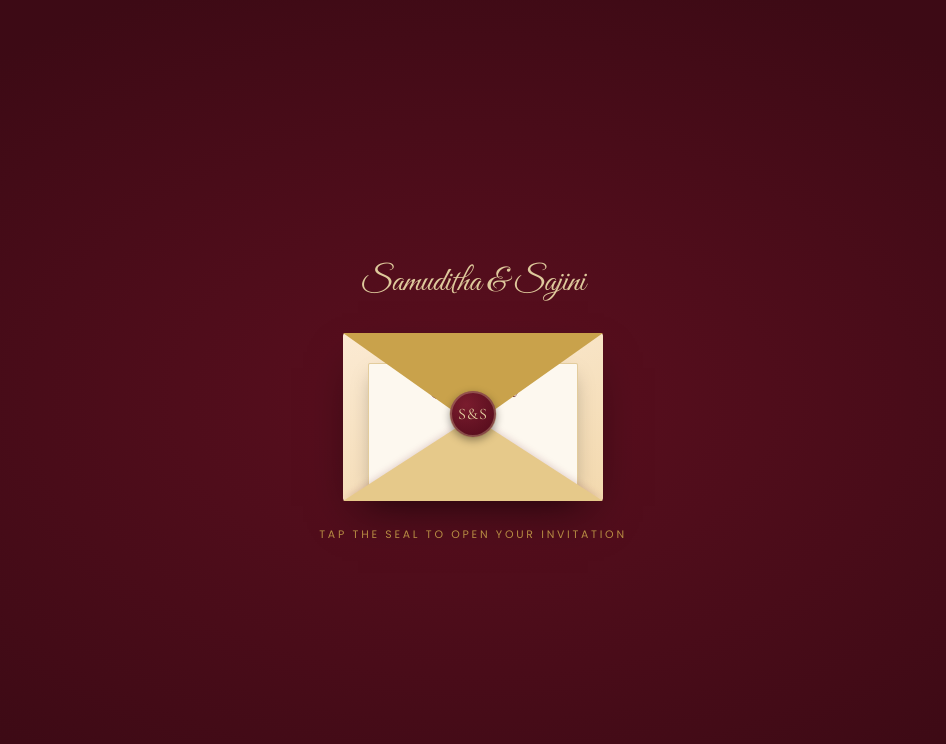
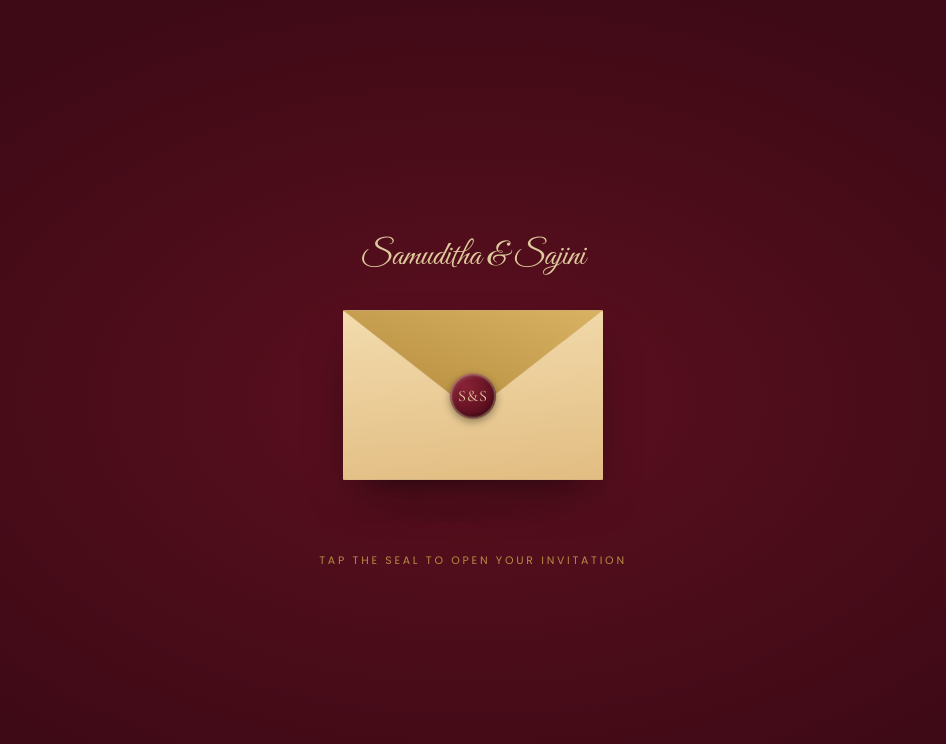
Before and after one commit to jiltone/wedding-card, a website: page public/index.html in a window 1280 px wide. Shown: the top 744 px of the page, without its empty margins (167-1113 px from the left). Drawn offline with nearby package versions, Linux system fonts and the light colour scheme.

Commit message:
Rebuild envelope intro with realistic paper-fold geometry and depth
Replace the flat border-triangle hack with clip-path panels whose
edges exactly meet (no gap where the letter could peek through while
"closed"), add gradients/drop-shadows for real depth, a resting 3D
tilt, ground shadow, a seal-break flourish, and a settle/"read" beat
before the scene fades away.

```diff
--- a/public/index.html
+++ b/public/index.html
@@ -188,57 +188,80 @@
   /* ---------- Envelope-opening intro ---------- */
   #loading-screen.scene-exit {
     opacity: 0;
-    transform: scale(1.06);
-    transition: opacity 0.9s ease, transform 0.9s ease, visibility 0.9s ease;
+    transform: scale(1.08);
+    filter: blur(6px);
+    transition: opacity 1s ease, transform 1s ease, filter 1s ease, visibility 1s ease;
   }
 
   .envelope-scene {
     display: flex;
     flex-direction: column;
     align-items: center;
+  }
+
+  .envelope-lift {
     animation: scene-float 5s ease-in-out infinite;
   }
   @keyframes scene-float {
     0%, 100% { transform: translateY(0); }
-    50% { transform: translateY(-6px); }
+    50% { transform: translateY(-7px); }
   }
 
   .loading-names {
     font-family: 'Great Vibes', cursive;
     color: #e6d4a3;
     font-size: 2.1rem;
-    margin-bottom: 1.6rem;
+    margin-bottom: 1.75rem;
     opacity: 0.95;
   }
 
   .envelope {
     position: relative;
     width: 260px;
-    height: 168px;
-    perspective: 900px;
+    height: 172px;
+    perspective: 1100px;
+    transform: rotateX(10deg);
+    transform-style: preserve-3d;
   }
 
-  /* back panel (visible once flap opens / letter is out) */
+  /* soft contact shadow on the ground beneath the envelope */
+  .envelope-ground-shadow {
+    width: 220px;
+    height: 22px;
+    margin-top: 22px;
+    background: radial-gradient(ellipse, rgba(61,10,21,0.4), rgba(61,10,21,0) 72%);
+    filter: blur(2px);
+    transition: opacity 0.9s ease, transform 0.9s ease;
+  }
+  .envelope-scene.opening .envelope-ground-shadow {
+    transform: scale(1.15);
+    opacity: 0.6;
+  }
+
+  /* back panel */
   .envelope-back {
     position: absolute;
     inset: 0;
-    background: linear-gradient(160deg, #fbead3, #f3d9ae);
+    background: linear-gradient(160deg, #fceedb, #edd3a3);
     border-radius: 3px;
-    box-shadow: 0 20px 45px -15px rgba(0,0,0,0.55);
+    box-shadow: 0 22px 48px -16px rgba(0,0,0,0.55);
   }
 
   /* the letter card, starts tucked low inside the envelope */
   .letter {
     position: absolute;
     left: 50%;
-    bottom: 8px;
-    width: 210px;
-    height: 130px;
-    transform: translateX(-50%) translateY(0);
-    background: #fdf8ef;
-    border: 1px solid rgba(201,162,75,0.5);
+    bottom: 6px;
+    width: 208px;
+    height: 132px;
+    transform: translateX(-50%) translateY(0) rotateZ(-2.5deg);
+    transform-origin: center bottom;
+    background:
+      repeating-linear-gradient(180deg, rgba(201,162,75,0.05) 0px, rgba(201,162,75,0.05) 1px, transparent 1px, transparent 22px),
+      linear-gradient(175deg, #fffdf8, #fbf3e2);
+    border: 1px solid rgba(201,162,75,0.55);
     border-radius: 2px;
-    box-shadow: 0 8px 20px -6px rgba(0,0,0,0.35);
+    box-shadow: 0 6px 16px -6px rgba(0,0,0,0.3);
     display: flex;
     flex-direction: column;
     align-items: center;
@@ -246,13 +269,19 @@
     text-align: center;
     padding: 10px;
     z-index: 1;
-    transition: transform 1.1s cubic-bezier(.22,.9,.32,1) 0.5s, box-shadow 1.1s ease 0.5s;
+    transition: transform 1.3s cubic-bezier(.2,.9,.25,1.15) 0.55s, box-shadow 1.3s ease 0.55s;
   }
   .letter .letter-names {
     font-family: 'Great Vibes', cursive;
     color: #5c0f1f;
     font-size: 1.5rem;
-    line-height: 1.1;
+    line-height: 1.15;
+  }
+  .letter .letter-divider {
+    width: 46px;
+    height: 1px;
+    margin: 0.4rem 0;
+    background: linear-gradient(to right, transparent, #c9a24b, transparent);
   }
   .letter .letter-sub {
     font-family: 'Poppins', sans-serif;
@@ -260,47 +289,49 @@
     letter-spacing: 0.2em;
     text-transform: uppercase;
     color: #a37f2f;
-    margin-top: 0.35rem;
   }
 
-  /* bottom pocket triangle — sits in front of the letter until opened */
-  .envelope-pocket {
+  /* front paper fold — full envelope face minus the flap's triangular notch,
+     so its top edge exactly meets the flap's underside with no gap */
+  .envelope-front {
     position: absolute;
-    left: 0; right: 0; bottom: 0;
-    width: 0; height: 0;
-    border-left: 130px solid transparent;
-    border-right: 130px solid transparent;
-    border-bottom: 84px solid #e6c98a;
-    filter: drop-shadow(0 -2px 3px rgba(92,15,31,0.15));
+    inset: 0;
+    clip-path: polygon(0% 0%, 50% 60%, 100% 0%, 100% 100%, 0% 100%);
+    background: linear-gradient(175deg, #f3dcae, #e2bd82);
+    filter: drop-shadow(0 3px 4px rgba(92,15,31,0.18));
     z-index: 2;
   }
 
   /* top flap — flips open like an envelope */
   .envelope-flap {
     position: absolute;
-    top: 0; left: 0; right: 0;
-    width: 0; height: 0;
-    margin: 0 auto;
-    border-left: 130px solid transparent;
-    border-right: 130px solid transparent;
-    border-top: 92px solid #c9a24b;
+    inset: 0;
+    clip-path: polygon(0% 0%, 100% 0%, 50% 60%);
+    background: linear-gradient(200deg, #d9b263, #b3893a 75%);
     transform-origin: top center;
     transform: rotateX(0deg);
-    transition: transform 0.9s cubic-bezier(.6,.05,.4,.95);
+    transition: transform 1s cubic-bezier(.65,.05,.36,1), filter 1s ease;
+    filter: drop-shadow(0 2px 3px rgba(92,15,31,0.25));
     z-index: 3;
     backface-visibility: hidden;
+  }
+  .envelope-scene.opening .envelope-flap {
+    transform: rotateX(178deg);
+    filter: drop-shadow(0 -10px 16px rgba(0,0,0,0.35));
+    z-index: 1;
+    transition: transform 1s cubic-bezier(.24,.9,.4,1), filter 1s ease;
   }
 
   .wax-seal {
     position: absolute;
-    top: 58px;
+    top: 64px;
     left: 50%;
-    transform: translate(-50%, 0);
+    transform: translate(-50%, 0) scale(1) rotate(0deg);
     width: 46px;
     height: 46px;
     border-radius: 50%;
-    background: radial-gradient(circle at 35% 30%, #7a1c2e, #5c0f1f 70%);
-    box-shadow: 0 3px 8px rgba(0,0,0,0.4), inset 0 0 0 2px rgba(230,212,163,0.3);
+    background: radial-gradient(circle at 32% 28%, #8a2236, #5c0f1f 70%);
+    box-shadow: 0 3px 8px rgba(0,0,0,0.4), inset 0 0 0 2px rgba(230,212,163,0.3), inset -2px -3px 5px rgba(0,0,0,0.35), inset 2px 3px 4px rgba(255,255,255,0.15);
     display: flex;
     align-items: center;
     justify-content: center;
@@ -311,11 +342,16 @@
     cursor: pointer;
     z-index: 5;
     animation: seal-pulse 2.4s ease-in-out infinite;
-    transition: transform 0.9s cubic-bezier(.6,.05,.4,.95), opacity 0.5s ease 0.3s;
+    transition: transform 0.5s cubic-bezier(.34,1.6,.64,1), opacity 0.4s ease 0.15s;
   }
   @keyframes seal-pulse {
-    0%, 100% { box-shadow: 0 3px 8px rgba(0,0,0,0.4), inset 0 0 0 2px rgba(230,212,163,0.3), 0 0 0 0 rgba(201,162,75,0.5); }
-    50% { box-shadow: 0 3px 8px rgba(0,0,0,0.4), inset 0 0 0 2px rgba(230,212,163,0.3), 0 0 0 8px rgba(201,162,75,0); }
+    0%, 100% { box-shadow: 0 3px 8px rgba(0,0,0,0.4), inset 0 0 0 2px rgba(230,212,163,0.3), inset -2px -3px 5px rgba(0,0,0,0.35), inset 2px 3px 4px rgba(255,255,255,0.15), 0 0 0 0 rgba(201,162,75,0.5); }
+    50% { box-shadow: 0 3px 8px rgba(0,0,0,0.4), inset 0 0 0 2px rgba(230,212,163,0.3), inset -2px -3px 5px rgba(0,0,0,0.35), inset 2px 3px 4px rgba(255,255,255,0.15), 0 0 0 9px rgba(201,162,75,0); }
+  }
+  .envelope-scene.opening .wax-seal {
+    animation: none;
+    transform: translate(-50%, 0) scale(0.75) rotate(-25deg);
+    opacity: 0;
   }
 
   .open-hint {
@@ -324,25 +360,21 @@
     letter-spacing: 0.25em;
     text-transform: uppercase;
     color: #c9a24b;
-    margin-top: 1.6rem;
+    margin-top: 1.7rem;
     opacity: 0.85;
     transition: opacity 0.4s ease;
   }
 
   /* ---- open state ---- */
-  .envelope-scene.opening { animation: none; }
-  .envelope-scene.opening .envelope-flap {
-    transform: rotateX(180deg);
-    z-index: 1;
+  .envelope-scene.opening .envelope-lift { animation: none; }
+  .envelope-scene.opening .letter {
+    transform: translateX(-50%) translateY(-150px) rotateZ(0.5deg) scale(1.05);
+    box-shadow: 0 26px 55px -18px rgba(0,0,0,0.45);
+    z-index: 4;
   }
-  .envelope-scene.opening .wax-seal {
-    opacity: 0;
-    transform: translate(-50%, -30px);
-  }
-  .envelope-scene.opening .letter {
-    transform: translateX(-50%) translateY(-142px) scale(1.04);
-    box-shadow: 0 24px 50px -18px rgba(0,0,0,0.45);
-    z-index: 4;
+  .envelope-scene.reading .letter {
+    transform: translateX(-50%) translateY(-158px) rotateZ(0deg) scale(1.12);
+    transition: transform 0.7s cubic-bezier(.22,.9,.3,1);
   }
   .envelope-scene.opening .open-hint { opacity: 0; }
 
@@ -455,15 +487,19 @@
   <p class="loading-names">Samuditha &amp; Sajini</p>
 
   <div class="envelope-scene" id="envelope-scene">
+    <div class="envelope-lift">
       <div class="envelope" id="envelope" role="button" tabindex="0" aria-label="Open your wedding invitation">
         <div class="envelope-back"></div>
         <div class="letter">
           <p class="letter-names">Samuditha<br>&amp;<br>Sajini</p>
+          <div class="letter-divider"></div>
           <p class="letter-sub">You're Invited</p>
         </div>
-      <div class="envelope-pocket"></div>
+        <div class="envelope-front"></div>
         <div class="envelope-flap"></div>
         <div class="wax-seal" id="wax-seal">S&amp;S</div>
+      </div>
+      <div class="envelope-ground-shadow"></div>
     </div>
     <p class="open-hint" id="open-hint">Tap the seal to open your invitation</p>
   </div>
@@ -800,14 +836,18 @@
 
       scene.classList.add('opening');
 
-      // Let the flap flip (0.9s) and the letter rise out (1.1s, starts at 0.5s)
-      // before the whole scene fades/scales away to reveal the page.
+      // Flap flips open, then the letter rises out and settles (~1.85s),
+      // then it grows slightly as if being read (~0.75s more), then the
+      // whole scene fades/blurs away to reveal the invitation underneath.
+      setTimeout(() => {
+        scene.classList.add('reading');
         setTimeout(() => {
           screen.classList.add('scene-exit');
           setTimeout(() => {
             screen.classList.add('hidden');
-        }, 900);
-      }, 1750);
+          }, 1000);
+        }, 750);
+      }, 1850);
     }
 
     envelope.addEventListener('click', openInvitation);
```
Lines whose indentation alone changed are shown as unchanged.
